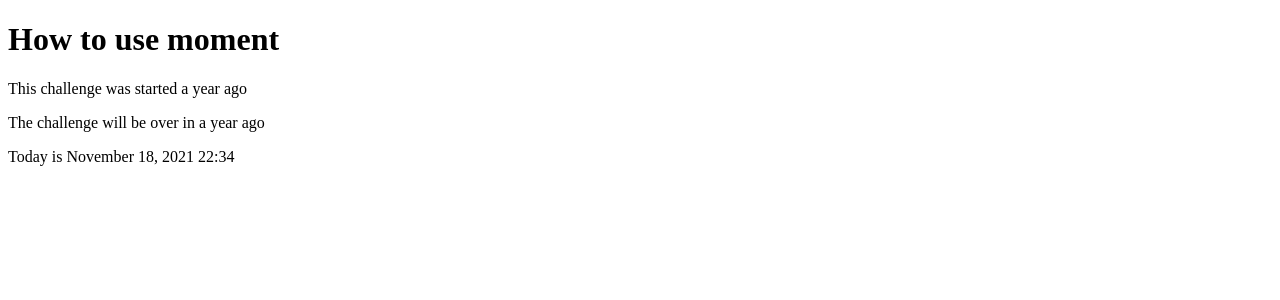
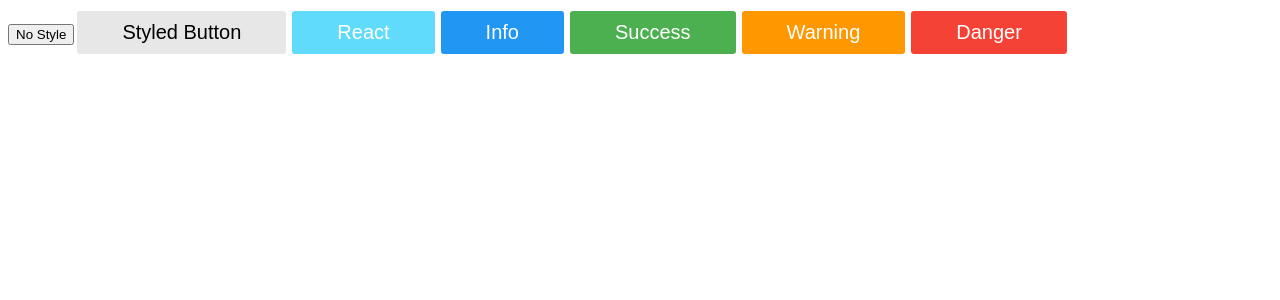
Before and after one commit to dkirkpatrick99/React-30-Day-Challenge, a React (Create React App) app: page / in a window 1280 px wide. Shown: the top 300 px of the page. Built offline with nearby package versions, Linux system fonts and the light colour scheme.

Commit message:
Finished day 15

```diff
--- a/src/App.js
+++ b/src/App.js
@@ -1,36 +1,93 @@
-import React, { Component } from 'react'
-import axios from 'axios'
-import ReactDOM from 'react-dom'
-import moment from 'moment'
-import {
-    TiSocialLinkedinCircular,
-    TiSocialGithubCircular,
-    TiSocialTwitterCircular,
-} from 'react-icons/ti'
+import React from 'react'
 
-const Footer = () => (
-    <footer>
-        <h3>30 Days Of React</h3>
-        <div>
-            <TiSocialLinkedinCircular />
-            <TiSocialGithubCircular />
-            <TiSocialTwitterCircular />
-        </div>
-        <div>
-            <small> Copyright &copy; {new Date().getFullYear()} </small>
-        </div>
-    </footer>
-)
+const Button = ({ onClick, text, style }) => {
+    return (
+        <button onClick={onClick} style={style}>
+            {text}
+        </button>
+    )
+}
 
+const buttonWithStyles = (CompParam, name = 'default') => {
+    const colors = [
+        {
+            name: 'default',
+            backgroundColor: '#e7e7e7',
+            color: '#000000',
+        },
+        {
+            name: 'react',
+            backgroundColor: '#61dbfb',
+            color: '#ffffff',
+        },
+        {
+            name: 'success',
+            backgroundColor: '#4CAF50',
+            color: '#ffffff',
+        },
+        {
+            name: 'info',
+            backgroundColor: '#2196F3',
+            color: '#ffffff',
+        },
+        {
+            name: 'warning',
+            backgroundColor: '#ff9800',
+            color: '#ffffff',
+        },
+        {
+            name: 'danger',
+            backgroundColor: '#f44336',
+            color: '#ffffff',
+        },
+    ]
+    const { backgroundColor, color } = colors.find((c) => c.name === name)
 
-class App extends Component {
+    const buttonStyles = {
+        backgroundColor,
+        padding: '10px 45px',
+        border: 'none',
+        borderRadius: 3,
+        margin: 3,
+        cursor: 'pointer',
+        fontSize: '1.25rem',
+        color,
+    }
+    return (props) => {
+        return <CompParam {...props} style={buttonStyles} />
+    }
+}
+
+const NewButton = buttonWithStyles(Button)
+const ReactButton = buttonWithStyles(Button, 'react')
+const InfoButton = buttonWithStyles(Button, 'info')
+const SuccessButton = buttonWithStyles(Button, 'success')
+const WarningButton = buttonWithStyles(Button, 'warning')
+const DangerButton = buttonWithStyles(Button, 'danger')
+
+class App extends React.Component {
     render() {
         return (
             <div className='App'>
-                <h1>How to use moment</h1>
-                <p>This challenge was started {moment('2020-10-01').fromNow()}</p>
-                <p>The challenge will be over in {moment('2020-10-30').fromNow()}</p>
-                <p>Today is {moment(new Date()).format('MMMM DD, YYYY HH:mm')}</p>
+                <Button text='No Style' onClick={() => alert('I am not styled yet')} />
+                <NewButton
+                    text='Styled Button'
+                    onClick={() => alert('I am the default style')}
+                />
+                <ReactButton text='React' onClick={() => alert('I have react color')} />
+                <InfoButton
+                    text='Info'
+                    onClick={() => alert('I am styled with info color')}
+                />
+                <SuccessButton text='Success' onClick={() => alert('I am successful')} />
+                <WarningButton
+                    text='Warning'
+                    onClick={() => alert('I warn you many times')}
+                />
+                <DangerButton
+                    text='Danger'
+                    onClick={() => alert('Oh no, you can not restore it')}
+                />
             </div>
         )
     }
@@ -38,4 +95,5 @@
 
 
 
+
 export default App
```
